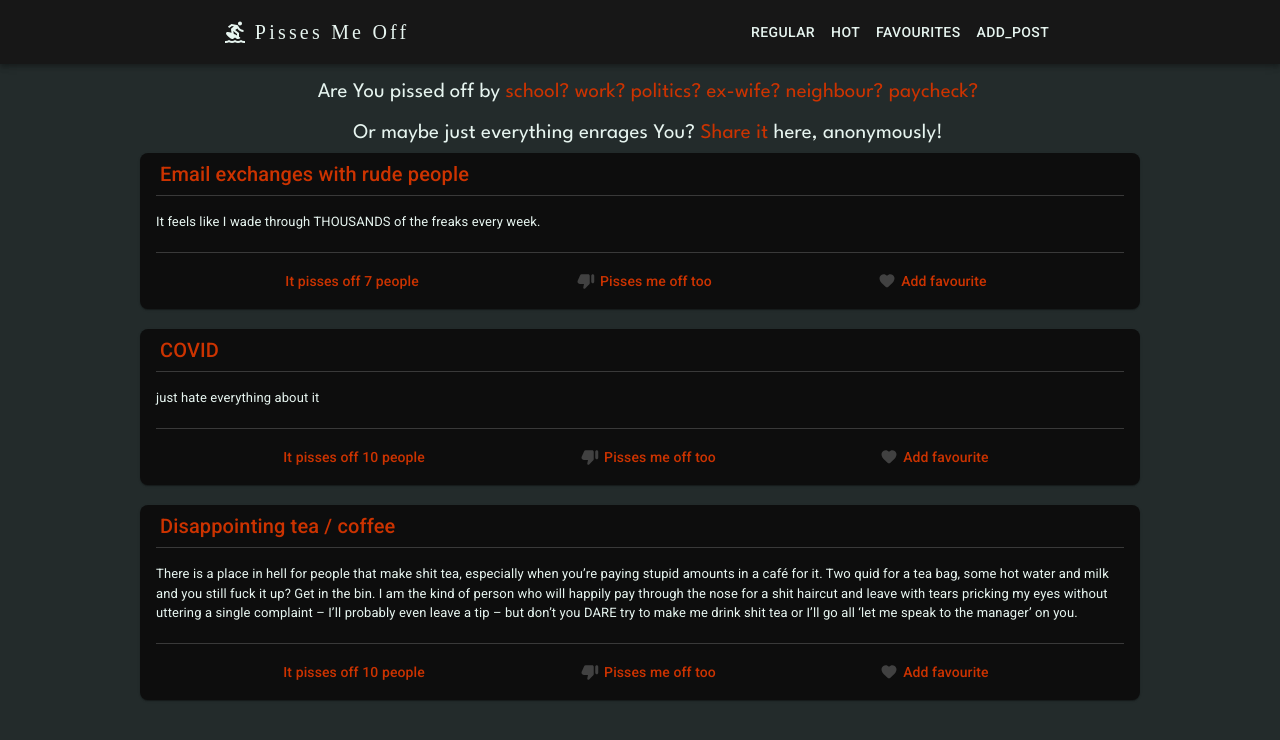
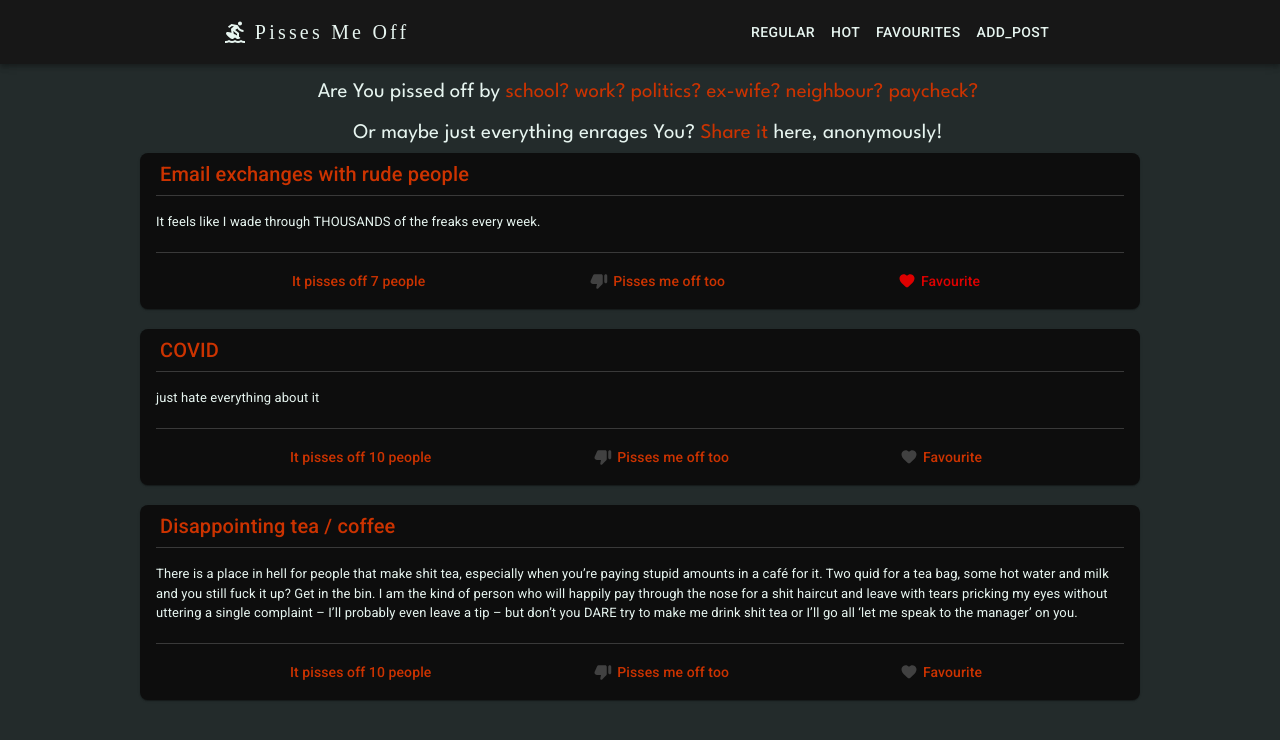
Before and after one commit to Zasada94/pissesmeoff, a React (Create React App) app: page /hot in a window 1280 px wide. Shown: the top 740 px of the page. Built offline with nearby package versions, Linux system fonts and the light colour scheme; a web font is replaced by a local one.

Commit message:
favourites and hot pages working

```diff
--- a/src/components/Page.js
+++ b/src/components/Page.js
@@ -11,7 +11,7 @@ function Page() {
 	const regular = useSelector((state) => state.posts.regular);
 	const favourites = useSelector((state) =>
 		[...state.posts.regular, ...state.posts.hot].filter(
-			(post) => post.favourites
+			(post) => post.favourite
 		)
 	);
 	return (
--- a/src/components/Post.js
+++ b/src/components/Post.js
@@ -1,5 +1,5 @@
 import { useDispatch } from "react-redux";
-import { addUpVote, changeFavorite } from "../redux/actions";
+import { addUpVote, changeFavourite } from "../redux/actions";
 import React from "react";
 import {
 	Card,
@@ -100,20 +100,22 @@ function Post({ title, text, upvotes, id, favourite }) {
 				<IconButton
 					aria-label="favourites"
 					onClick={() => {
-						handleFav();
-						dispatch(changeFavorite({ favourite, id }));
+						dispatch(changeFavourite({ favourite, id }));
 					}}
-					sx={{ color: fav ? theme.palette.secondary.light : "#de0000" }}
+					sx={{
+						color:
+							favourite === false ? theme.palette.secondary.light : "#de0000",
+					}}
 				>
 					<FavoriteRounded
 						sx={{
 							fontSize: 18,
 							padding: "0 5px 0 5px",
-							color: fav ? "	#414141" : "#de0000",
+							color: favourite === false ? "	#414141" : "#de0000",
 						}}
 					/>
 					<Typography variant="h6" component="div" sx={{ fontSize: 14 }}>
-						Add favourite
+						Favourite
 					</Typography>
 				</IconButton>
 			</CardActions>
--- a/src/redux/actions.js
+++ b/src/redux/actions.js
@@ -11,7 +11,7 @@ export const addUpVote = ({ upvotes, id, type }) => ({
 	},
 });
 
-export const changeFavorite = ({ favourite, id }) => ({
+export const changeFavourite = ({ favourite, id }) => ({
 	type: "CHANGE_FAVOURITE",
 	payload: {
 		favourite: !favourite,
```
